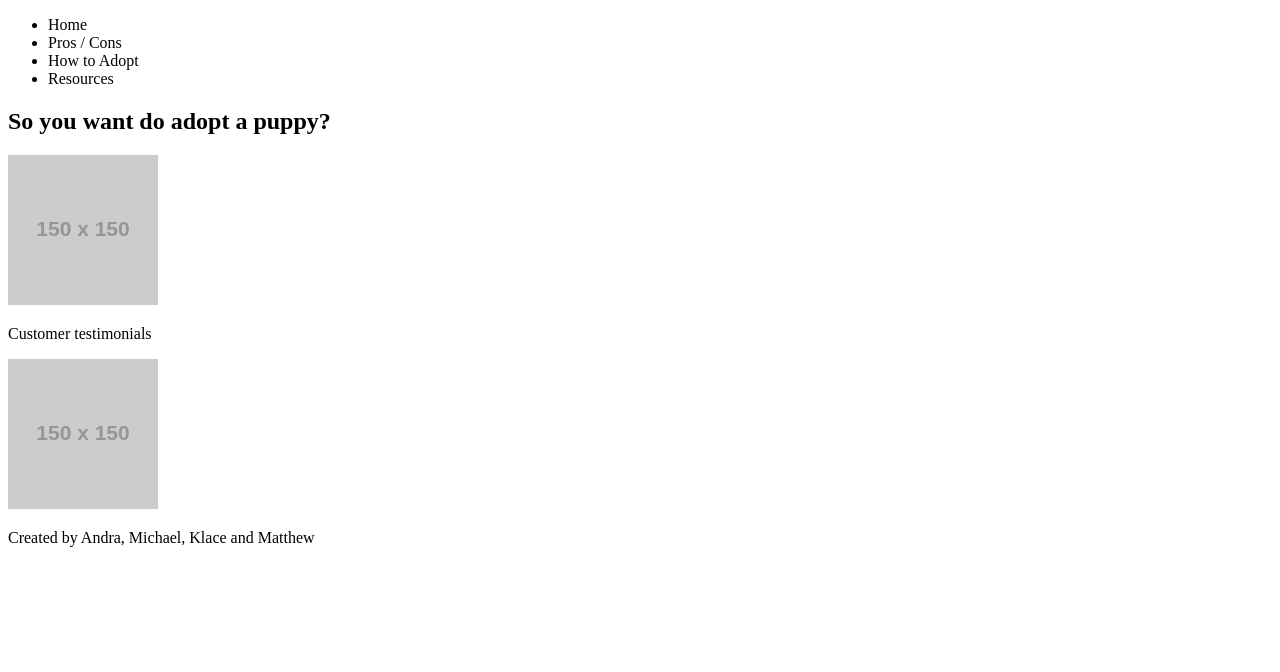
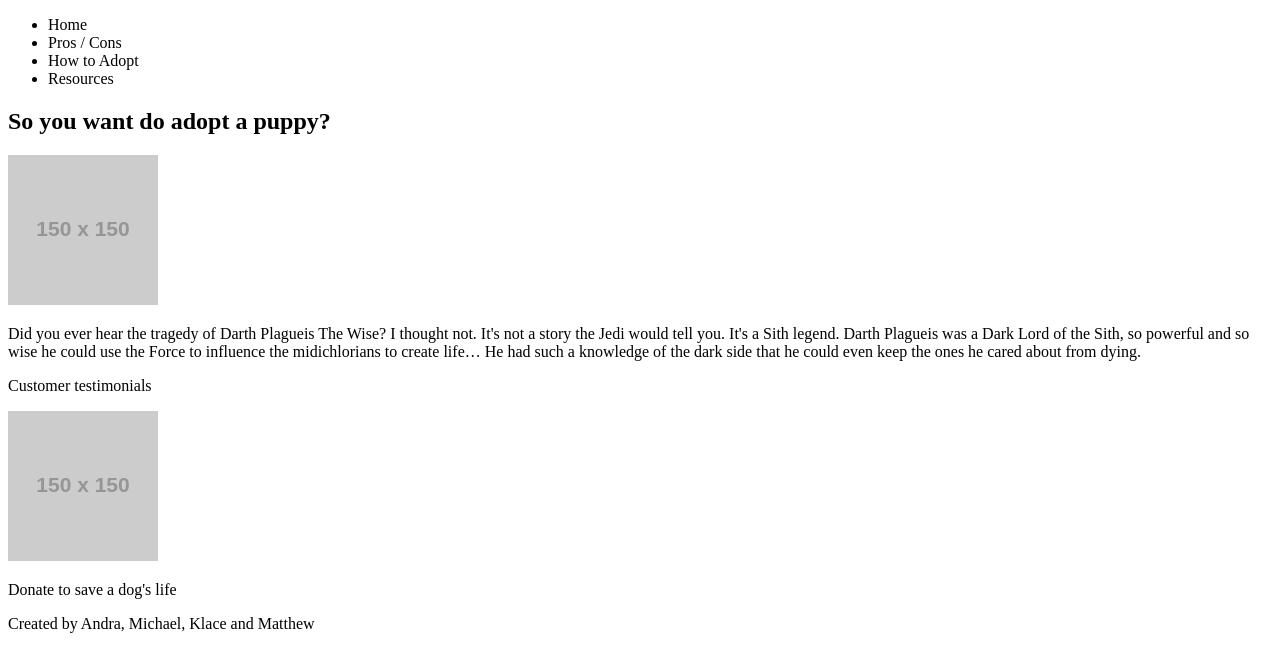
Before and after one commit to Mattpet26/website-starter, a plain HTML site: page index.html in a window 1280 px wide. Drawn offline with Linux system fonts and the light colour scheme; placeholder pictures from the web are drawn by us.

Commit message:
finilizing text

```diff
--- a/index.html
+++ b/index.html
@@ -20,10 +20,19 @@
                 <img src=https://via.placeholder.com/150>
             </section>
             <section>
-                <p> Customer testimonials</p>
+                <p> Did you ever hear the tragedy of Darth Plagueis The Wise?
+                    I thought not. It's not a story the Jedi would tell you.
+                    It's a Sith legend. Darth Plagueis was a Dark Lord of the
+                    Sith, so powerful and so wise he could use the Force to influence
+                     the midichlorians to create life… He had such a knowledge of the
+                     dark side that he could even keep the ones he cared about
+                     from dying.</p>
+            </section>
+            <section>
+                <p>Customer testimonials</p>
                 <img src=https://via.placeholder.com/150>
                 <br>
-                <p></p>
+                <p>Donate to save a dog's life</p>
             </section>
         </main>
         <Footer>
```
